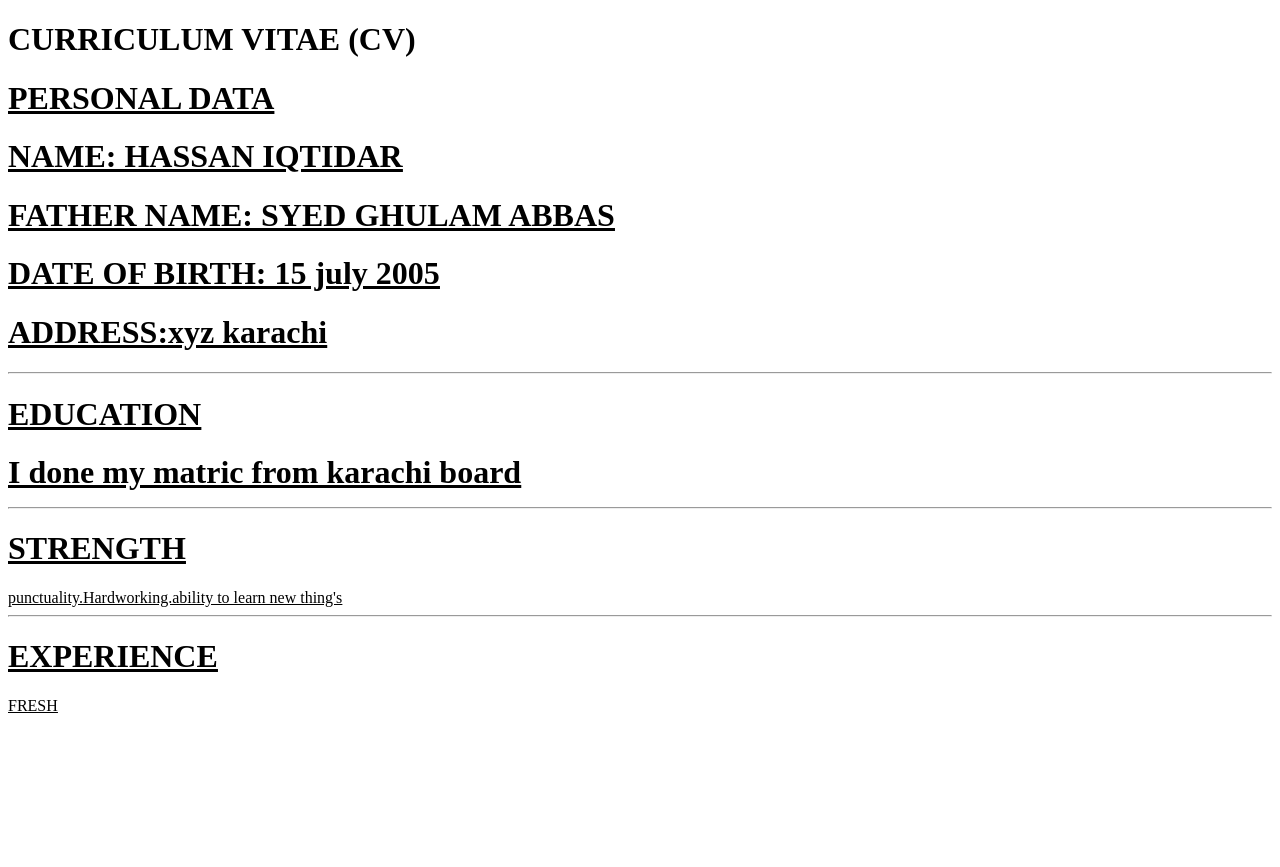
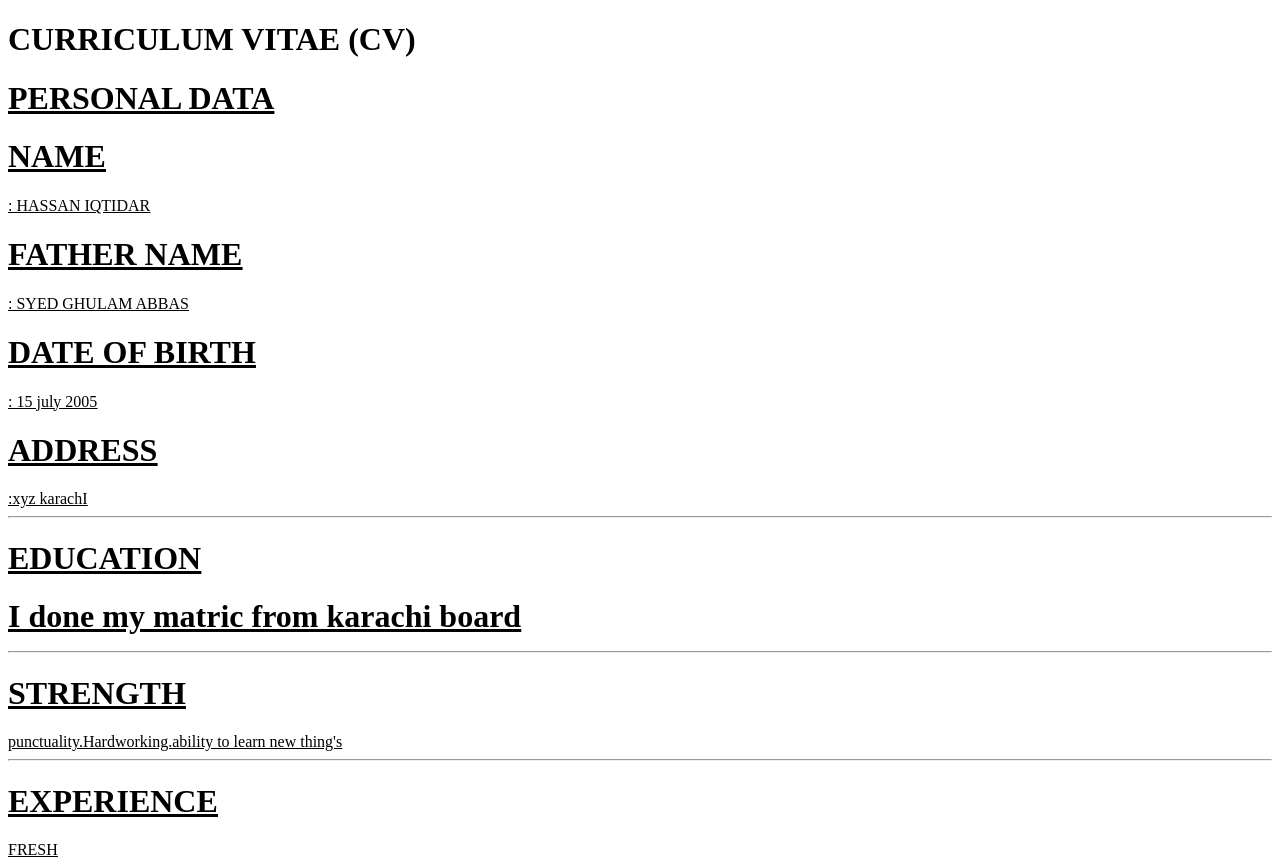
Before and after one commit to SyedHassaniqtidar/CV, a plain HTML site: page index.html in a window 1280 px wide. Before the commit the page ends 800 px from the top, so only its background shows below. Drawn offline with Linux system fonts and the light colour scheme.

Commit message:
some changes

```diff
--- a/index.html
+++ b/index.html
@@ -9,10 +9,10 @@
 <body>
 <h1>   CURRICULUM VITAE   (CV)
  <h1><u> PERSONAL DATA <u> </h1>
-  <h1> NAME: HASSAN IQTIDAR <h1>
-    <h1>FATHER NAME: SYED GHULAM ABBAS </h1>
-    <h1> DATE OF BIRTH: 15 july 2005 </h1>
-     <h1>ADDRESS:xyz karachi <h1>
+  <h1> NAME </h1> : HASSAN IQTIDAR
+    <h1>FATHER NAME </h1>: SYED GHULAM ABBAS
+    <h1> DATE OF BIRTH </h2>: 15 july 2005
+     <h1>ADDRESS </h2>:xyz karachI
   <hr>
   <h1> EDUCATION <H1>
 I done my matric from karachi board
```
